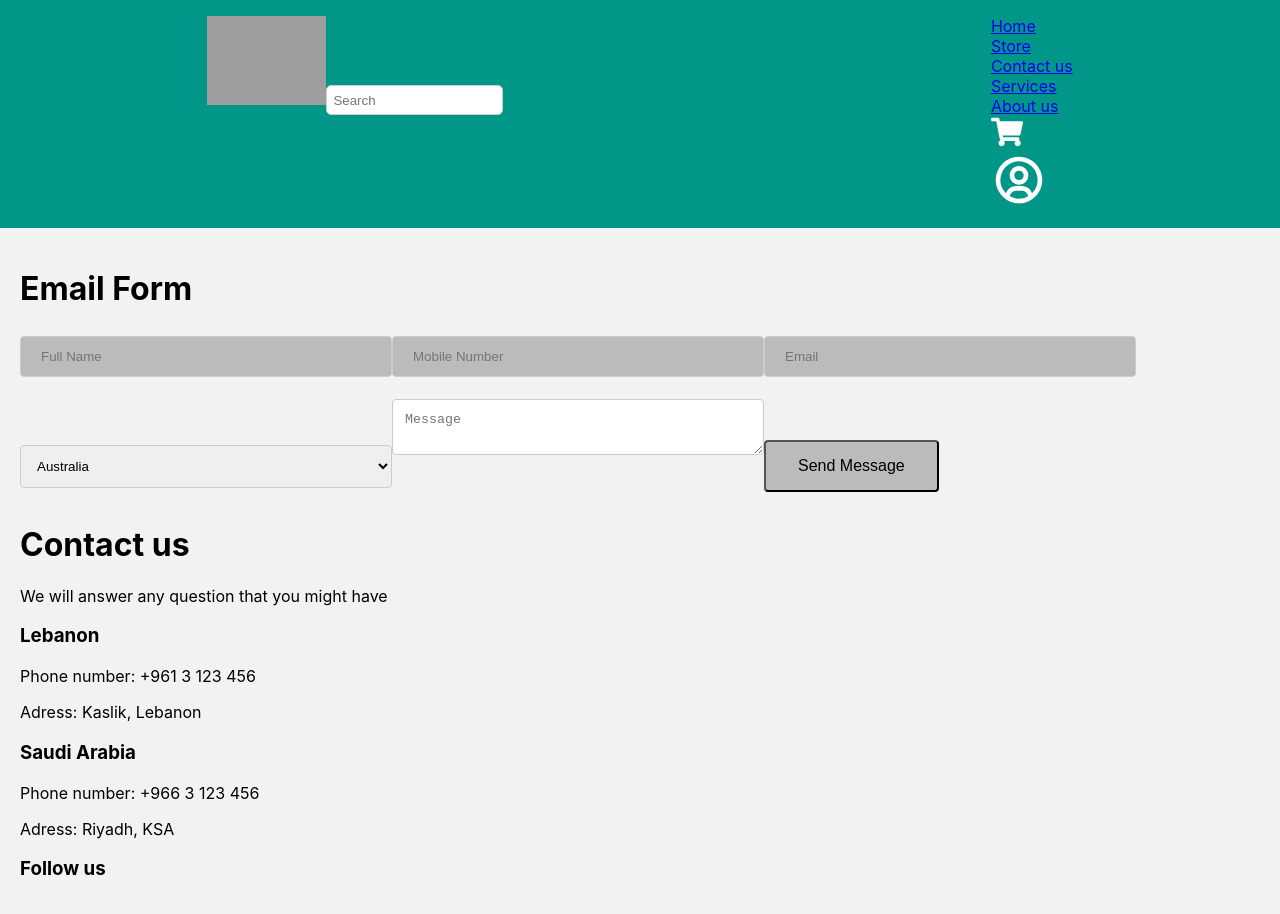
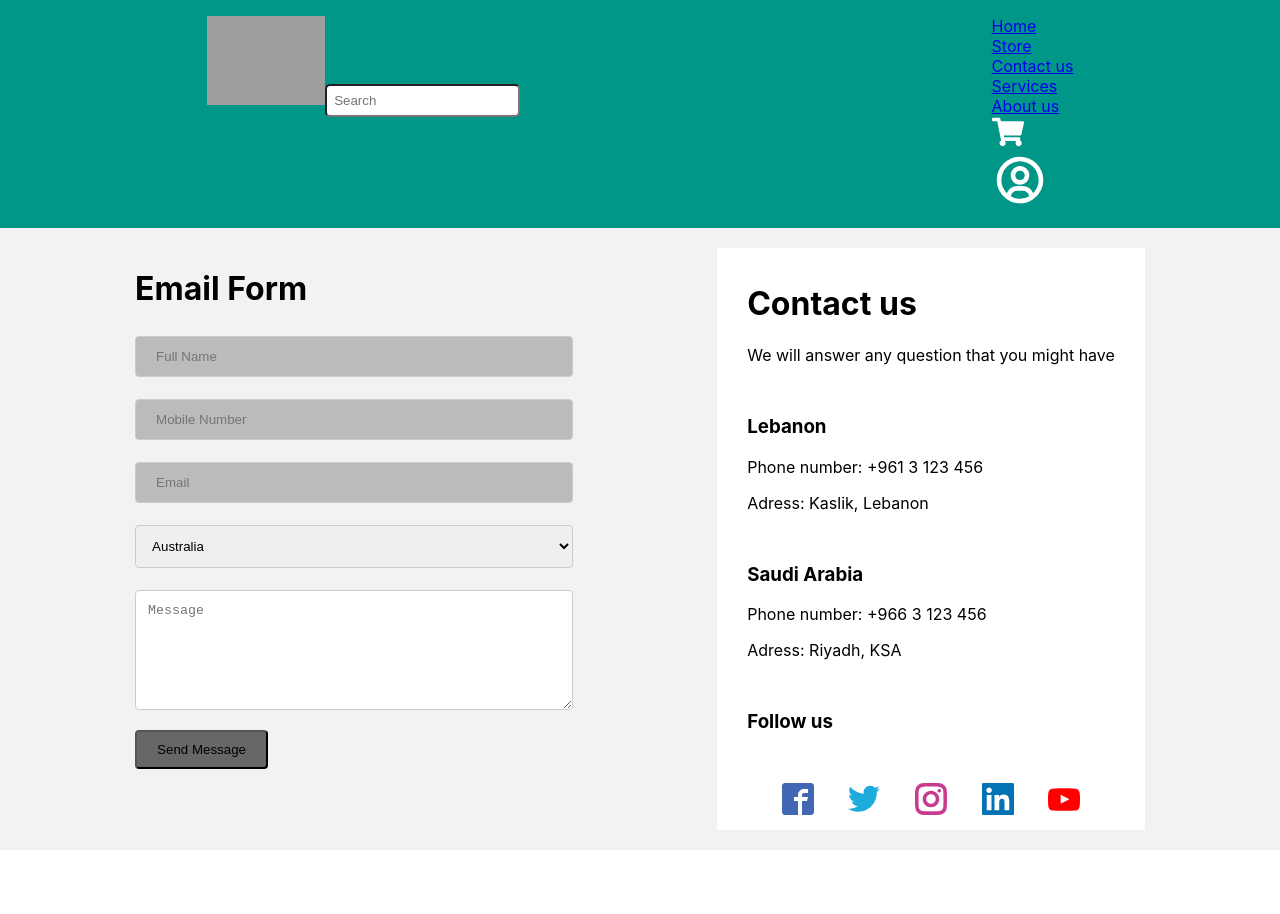
Before and after one commit to teddyChalhoub/ITWorkX-frontend, a React (Create React App) app: page /contact-us in a window 1280 px wide. Shown: the top 914 px of the page. After the commit the page ends 850 px from the top, so only its background shows below. Built offline with nearby package versions, Linux system fonts and the light colour scheme; grey boxes are pictures that could not be loaded.

Commit message:
Creating CSS for contact us page

```diff
--- a/src/App.css
+++ b/src/App.css
@@ -28,10 +28,16 @@ img {
   color: black;
 }
 
-input,
-select,
-textarea {
-  width: 30%;
+.app__form {
+  margin-right: 10%;
+}
+
+.email,
+.mnumber,
+.fname,
+.topic,
+.comment {
+  width: 200%;
   padding: 12px;
   border: 1px solid #ccc;
   border-radius: 4px;
@@ -41,7 +47,18 @@ textarea {
   resize: vertical;
 }
 
-input {
+.topic {
+  cursor: pointer;
+}
+
+.comment {
+  height: 120px;
+  cursor: pointer;
+}
+
+.email,
+.mnumber,
+.fname {
   background-color: rgb(187, 187, 187);
   color: black;
   padding: 12px 20px;
@@ -49,27 +66,50 @@ input {
   cursor: pointer;
 }
 
-input:hover {
+.email:hover {
+  background-color: white;
+}
+.mnumber:hover {
+  background-color: white;
+}
+.fname:hover {
   background-color: white;
 }
 
-.container {
-  flex-direction: column;
-  background-color: #f2f2f2;
-  padding: 20px;
-}
-
 .btn {
-  background-color: rgb(187, 187, 187);
+  background-color: rgb(104, 103, 103);
   border-radius: 4px;
   color: black;
-  padding: 15px 32px;
+  padding: 10px 20px;
   text-align: center;
-  text-decoration: none;
   display: inline-block;
-  font-size: 16px;
+  cursor: pointer;
 }
 
 .btn:hover {
   background-color: white;
 }
+
+.app__contact-info {
+  background-color: white;
+  padding: 15px 30px;
+  margin-left: 10%;
+}
+
+.container__contact-us {
+  display: flex;
+  justify-content: space-evenly;
+  background-color: #f2f2f2;
+  padding: 20px;
+}
+
+.contact-us__icon {
+  display: flex;
+  justify-content: space-evenly;
+}
+
+.follow-us,
+.address,
+.contact-1 {
+  margin-bottom: 50px;
+}
--- a/src/App.js
+++ b/src/App.js
@@ -1,6 +1,6 @@
 import { BrowserRouter as Router, Route, Switch } from "react-router-dom";
 import NavBar from "./components/NavBar";
-import Store from "./pages/Store";
+// import Store from "./pages/Store";
 import ContactUs from "./pages/ContactUs";
 import "./App.css";
 
@@ -11,7 +11,7 @@ const App = () => {
         <NavBar />
         <Switch>
           <Route path="/" component={""} exact />
-          <Route path="/store" component={Store} exact />
+          <Route path="/store" component={""} exact />
           <Route path="/contact-us" component={ContactUs} exact />
           <Route path="/services" component={""} exact />
           <Route path="/about-us" component={""} exact />
--- a/src/pages/ContactUs.js
+++ b/src/pages/ContactUs.js
@@ -1,10 +1,13 @@
 import React from "react";
 import "./Contact.css";
+import { ImFacebook2 } from "react-icons/im";
+import { GrTwitter, GrInstagram, GrLinkedin, GrYoutube } from "react-icons/gr";
 
 const ContactUs = () => {
   return (
     <div>
       <div className="container">
+        <div className="container__contact-us">
           <form className="app__form">
             <h1>Email Form</h1>
             <div className="app__form__contact-us">
@@ -14,51 +17,64 @@ const ContactUs = () => {
                 id="fname"
                 placeholder="Full Name"
               ></input>
+              <br />
               <input
                 className="mnumber"
                 type="number"
                 id="mnumber"
                 placeholder="Mobile Number"
               ></input>
+              <br />
               <input
                 className="email"
                 type="email"
                 id="email"
                 placeholder="Email"
               ></input>
+              <br />
               <select className="topic" id="topic">
                 <option value="australia">Australia</option>
                 <option value="canada">Canada</option>
                 <option value="usa">USA</option>
               </select>
+              <br />
               <textarea
                 className="comment"
                 type="text"
                 id="comment"
                 placeholder="Message"
               ></textarea>
+              <br />
               <button className="btn">Send Message</button>
             </div>
           </form>
           <form className="app__contact-info">
-          <div>
+            <div className="contact-1">
               <h1>Contact us</h1>
               <p>We will answer any question that you might have</p>
             </div>
-          <div>
+            <div className="address">
               <h3>Lebanon</h3>
               <p>Phone number: +961 3 123 456</p>
               <p>Adress: Kaslik, Lebanon</p>
             </div>
-          <div>
+            <div className="address">
               <h3>Saudi Arabia</h3>
               <p>Phone number: +966 3 123 456</p>
               <p>Adress: Riyadh, KSA</p>
             </div>
-          <div>
-            <h3>Follow us</h3>
+            <div className="app__follow-us">
+              <h3 className="follow-us">Follow us</h3>
+              <div className="contact-us__icon">
+                <ImFacebook2 color="rgba(66,104,179,255)" size="2rem" />
+                <GrTwitter color="rgba(29,171,221,255)" size="2rem" />
+                <GrInstagram color="rgba(201,59,140,255)" size="2rem" />
+                <GrLinkedin color="rgba(2,116,179,255)" size="2rem" />
+                <GrYoutube color="red" size="2rem" />
+              </div>
             </div>
           </form>
+        </div>
       </div>
     </div>
   );
```
Lines whose indentation alone changed are shown as unchanged.
